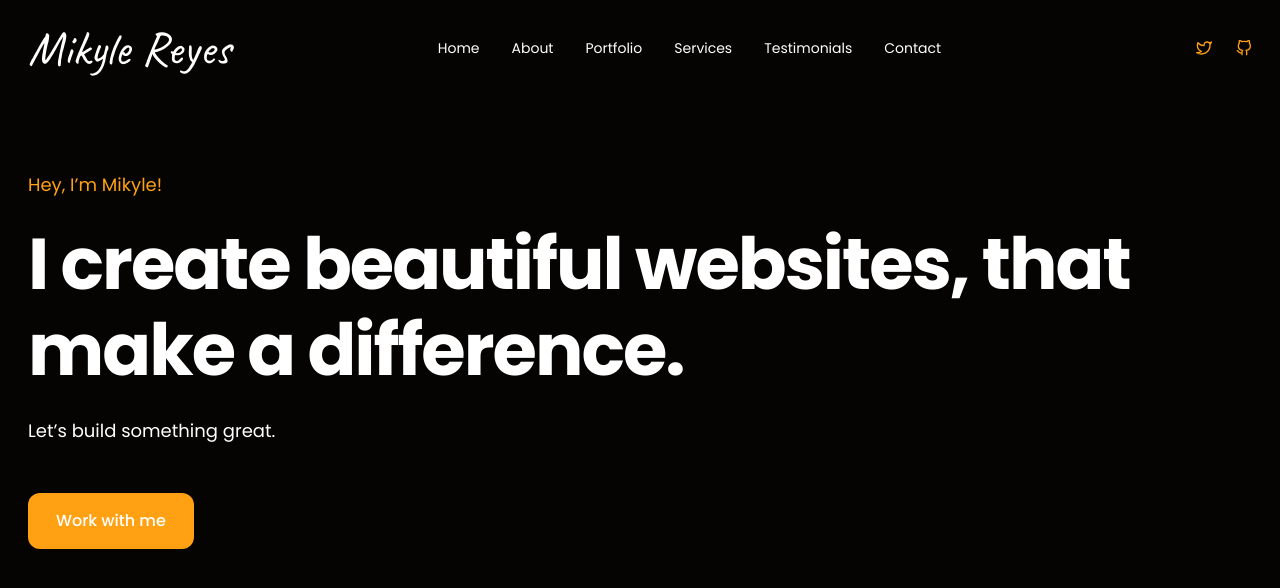
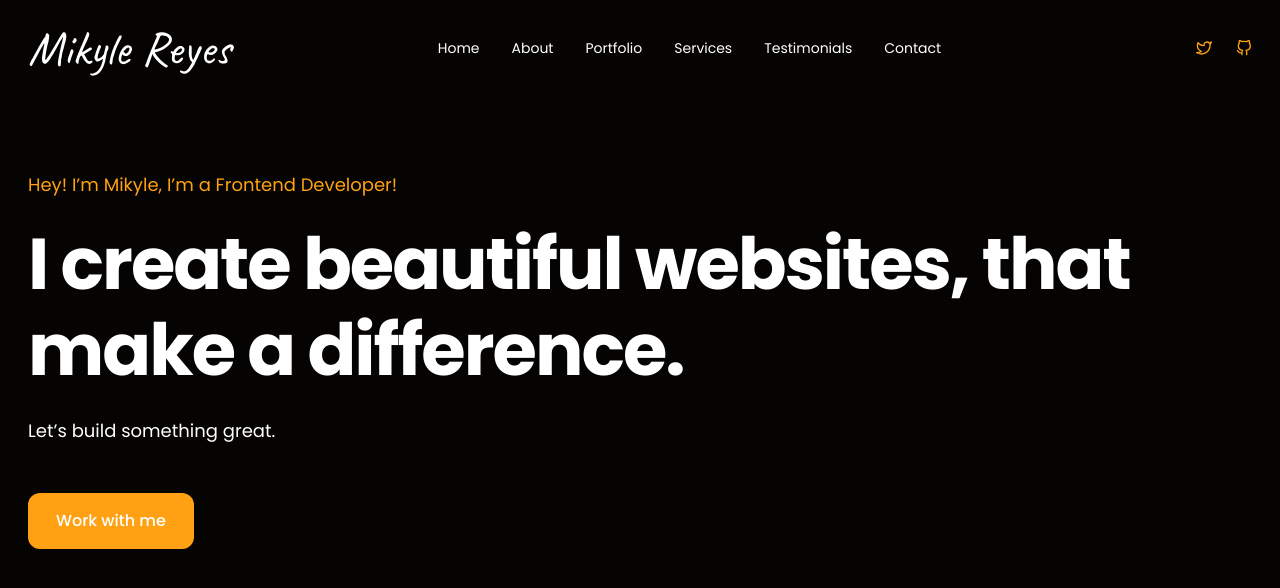
Before and after one commit to muhkyle17/portfolio-website, a Next.js app: page / in a window 1280 px wide. Shown: the top 588 px of the page. Built offline with nearby package versions, Linux system fonts and the light colour scheme.

Commit message:
Minor changes to wording

```diff
--- a/components/Hero.js
+++ b/components/Hero.js
@@ -16,7 +16,7 @@ const Hero = () => {
         <div className='flex items-center h-full pt-8'>
           <div className='flex-1 flex flex-col items-center lg:items-start'>
             <p className='text-lg text-[#FFA112] text-md mb-[22px]'>
-              Hey, I&rsquo;m Mikyle!
+              Hey! I&rsquo;m Mikyle, I&rsquo;m a Frontend Developer!
             </p>
             <h1 className='text-4xl leading-[44px] md:text-5xl md:leading-tight lg:text-7xl lg:leading-[1.2] font-bold md:tracking-[-2px] text-center lg:text-left'>
               I create beautiful websites, that make a difference.
```
